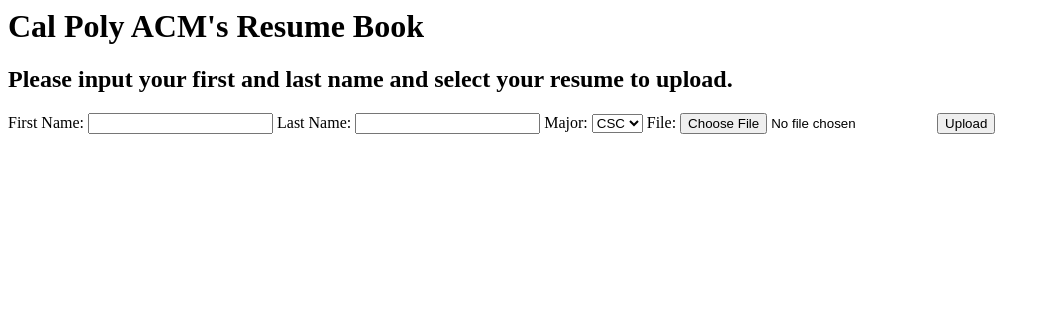
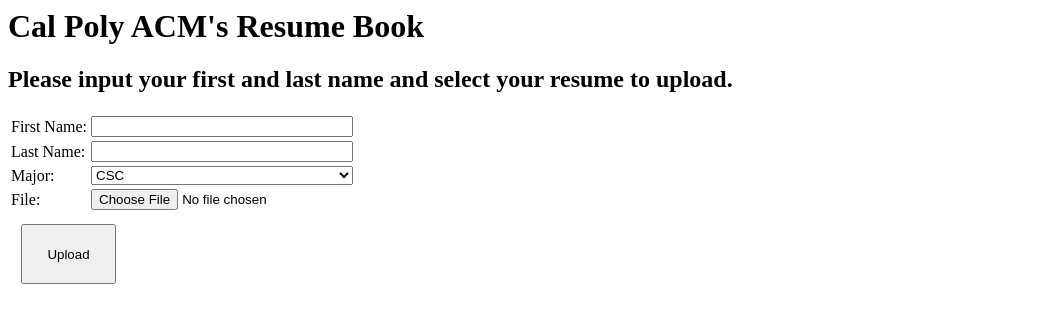
Before and after one commit to icco/PdfUploader, a PHP site: page / in a window 1280 px wide. Shown: the top 323 px of the page, without its empty margins (0-1050 px from the left). Run offline with PHP 8.4, Linux system fonts and the light colour scheme; a stand-in replaces the project's code that opens the database connection.

Commit message:
Cleaned up formatting.

```diff
--- a/index.php
+++ b/index.php
@@ -38,21 +38,38 @@ if (isset($_POST['fname']) &&
             please <a href="mailto:nwelch@calpoly.edu">email us</a>.
          </p>
    <?php } ?>
+      <table>
          <form method="post" enctype="multipart/form-data">
-         <label for="fname">First Name: </label>
-         <input name="fname" id="fname">
-         <label for="lname">Last Name: </label>
-         <input name="lname" id="lname">
-         <label for="major">Major: </label>
-         <select name="major" id="major">
+            <tr>
+               <td><label for="fname">First Name: </label></td>
+               <td><input name="fname" id="fname" style="width: 262px;"></td>
+            </tr>
+            <tr>
+               <td><label for="lname">Last Name: </label></td>
+               <td><input name="lname" id="lname" style="width: 262px;"></td>
+            </tr>
+            <tr>
+               <td><label for="major">Major: </label></td>
+               <td>
+                  <select name="major" id="major" style="width: 262px;">
                      <option selected>CSC</option>
                      <option>CPE</option>
                      <option>SE</option>
                      <option>EE</option>
                   </select>
-         <label for="id_file">File: </label>
-         <input name="file" id="id_file" type="file">
-         <button type="submit" class="bigbutton">Upload</button>
+               </td>
+            </tr>
+            <tr>
+               <td><label for="id_file">File: </label></td>
+               <td><input name="file" id="id_file" type="file"></td>
+            </tr>
+            <tr>
+               <td colspan="2">
+                  <button type="submit" class="bigbutton"
+                   style="width: 95px; height: 60px; margin: 10px;">Upload</button>
+               </td>
+            </tr>
          </form>
+      </table>
    </body>
 </html>
```
Lines whose indentation alone changed are shown as unchanged.
